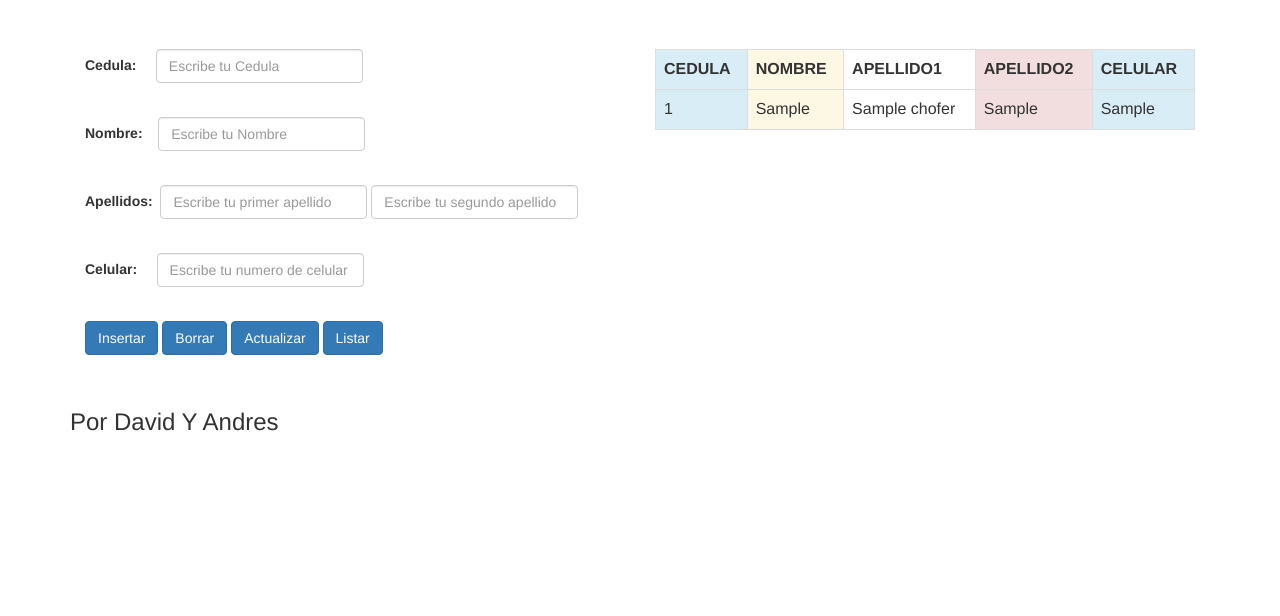
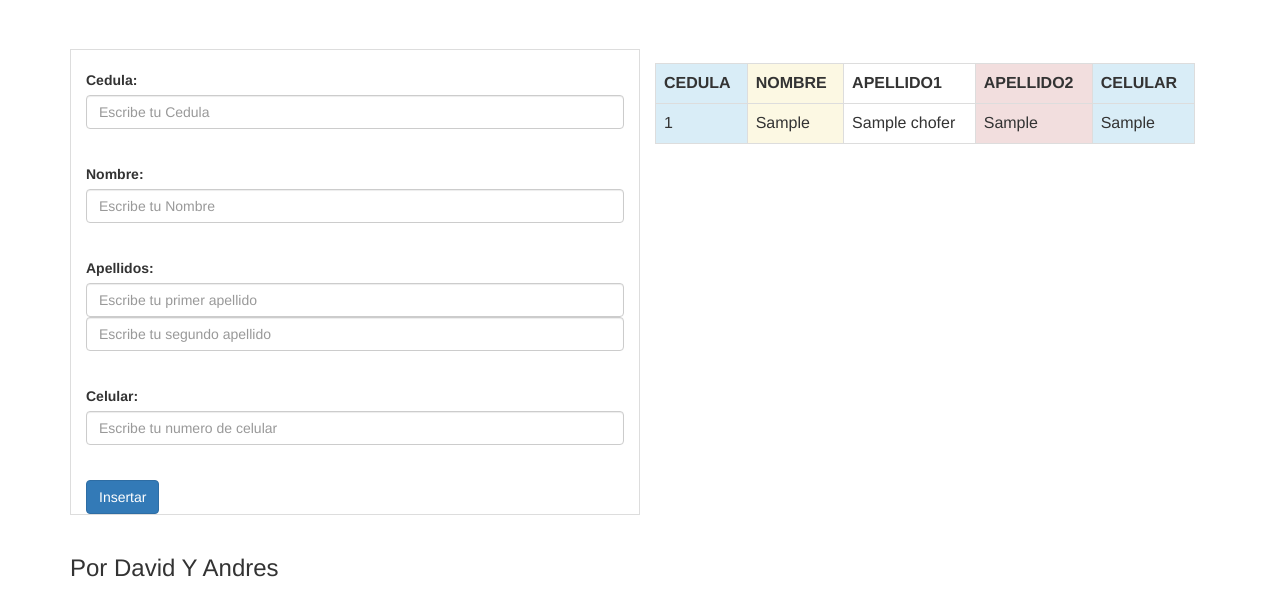
Before and after one commit to DavidRojas1612/TRANSANVID-WEB, a PHP site: page /php/frmChofer.php in a window 1280 px wide. Shown: the part 51-667 px from the top of the page. Run offline with PHP 8.4, Linux system fonts and the light colour scheme; tables that the repository leaves empty or names only in its code hold one stand-in row (values such as "Sample post"); data that the repository does not hold is empty; some libraries are stand-ins or nearby versions.

Commit message:
SE AGREGO EL METODO INSERT EN CHOFERES

```diff
--- a/Inicio.html
+++ b/Inicio.html
@@ -8,7 +8,7 @@
   <meta http-equiv="X-UA-Compatible" content="ie=edge">
   <script src="https://ajax.googleapis.com/ajax/libs/jquery/3.1.1/jquery.min.js"></script>
   <script src="https://maxcdn.bootstrapcdn.com/bootstrap/3.3.7/js/bootstrap.min.js"></script>
-  <link rel="stylesheet" href="estilos.css">
+  <link rel="stylesheet" href="css/estilos.css">
   <title>Document</title>
   <style>
   .carousel-inner > .item > img,
@@ -136,7 +136,7 @@
 
 
 
-<script src="script/jquery.js"></script>
-<script src="script/bootstrap.min.js"></script>
+<script src="scripts/jquery.js"></script>
+<script src="scripts/bootstrap.min.js"></script>
 </body>
 </html>
--- a/php/frmChofer.php
+++ b/php/frmChofer.php
@@ -5,7 +5,7 @@
   <title>Main Chofer</title>
   <meta name="viewport" content="width=|, initial-scale=1.0">
      <link rel="stylesheet" href="https://maxcdn.bootstrapcdn.com/bootstrap/3.3.7/css/bootstrap.min.css" integrity="sha384-BVYiiSIFeK1dGmJRAkycuHAHRg32OmUcww7on3RYdg4Va+PmSTsz/K68vbdEjh4u" crossorigin="anonymous">
-     <link rel="stylesheet" href="estilos.css"><!--Enlace de los estilos del .css -->
+    <!-- <link rel="stylesheet" href="../css/estilos.css">Enlace de los estilos del .css -->
 </head>
 <body>
   <header>
@@ -33,48 +33,35 @@
 <br>
 <br>
 <br>
-  <div class="container">
+  <div class="row-main container">
     <br>
-    <article class="col-md-6">
-    <form action="" class="form-inline">
+    <form class="" name="f1"  method="GET" action="insertar.php">
+      <article class="table-bordered col-xs-6">
+        <br>
         <div class="form-group">
           <label for="Cedula">Cedula:&nbsp;&nbsp;&nbsp;&nbsp;</label>
-        <input class ="form-control" id="Cedula" type="text" placeholder="Escribe tu Cedula">
+          <input class ="form-control" name="Cedula" type="text" placeholder="Escribe tu Cedula">
         </div>
-    </form>
         <br>
-
-      <form action="" class="form-inline">
         <div class="form-group">
           <label for="Nombre">Nombre:&nbsp;&nbsp;&nbsp;</label>
-          <input class ="form-control" id="Nombre" type="text" placeholder="Escribe tu Nombre">
+          <input class ="form-control" name="Nombre" type="text" placeholder="Escribe tu Nombre">
         </div>
-      </form>
         <br>
-    <form action="" class="form-inline">
         <div class="form-group">
           <label for="Apellido1,2">Apellidos:&nbsp;</label>
-        <input class ="form-control" id="Apellido1" type="text" placeholder="Escribe tu primer apellido">
-        <input class ="form-control" id="Apellido2" type="text" placeholder="Escribe tu segundo apellido">
+          <input class ="form-control" name="Apellido1" type="text" placeholder="Escribe tu primer apellido">
+          <input class ="form-control" name="Apellido2" type="text" placeholder="Escribe tu segundo apellido">
         </div>
-    </form>
         <br>
-      <form action="" class="form-inline">
         <div class="form-group">
           <label for="Celular">Celular:&nbsp;&nbsp;&nbsp;&nbsp;</label>
-          <input class ="form-control" id="Celular" type="text" placeholder="Escribe tu numero de celular">
+          <input class ="form-control" name="Celular" type="text" placeholder="Escribe tu numero de celular">
         </div>
+        <br>
+        <input type="submit" class="btn btn-primary" value="Insertar">
+      </article>
     </form>
-      <br>
-
-        <form action="" class="form-inline">
-          <button class="btn btn-primary">Insertar</button>
-          <button class="btn btn-primary">Borrar</button>
-          <button class="btn btn-primary">Actualizar</button>
-          <button class="btn btn-primary">Listar</button>
-        </form>
-
-  </article>
   <article class="col-md-6">
     <p>
       <?php
```
Also changed, not shown: php/insertar.php (added, +24 -0 lines). Lines whose indentation alone changed are shown as unchanged.
